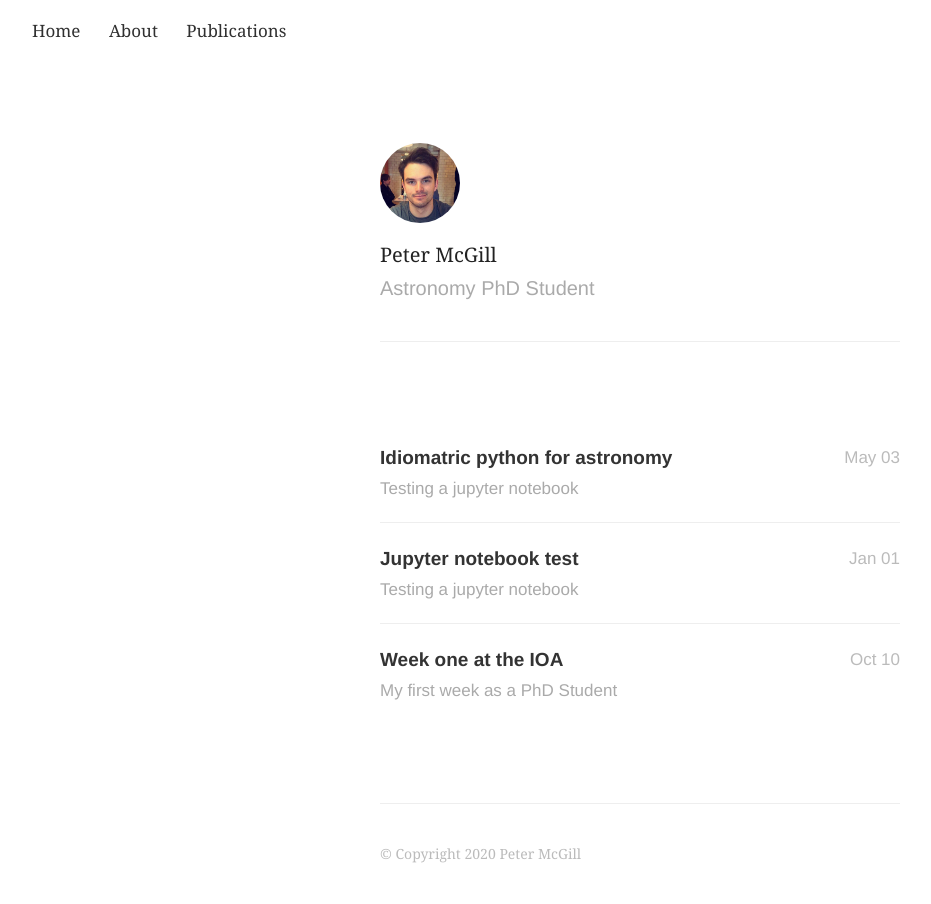
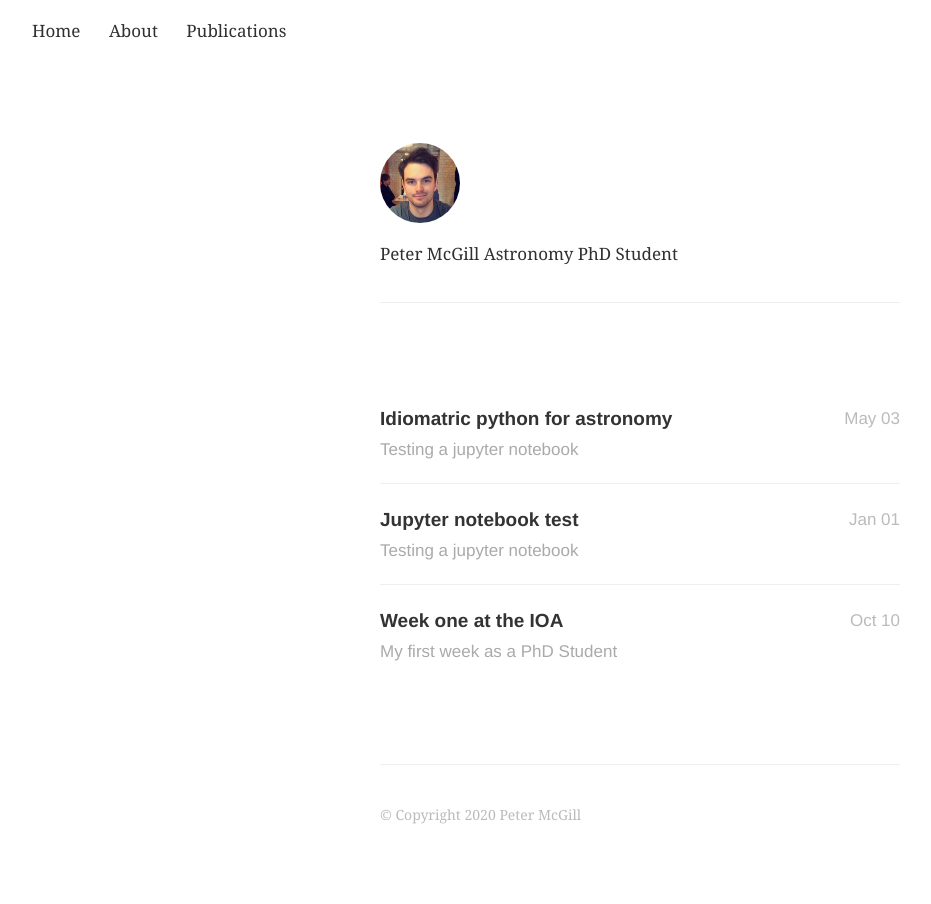
Before and after one commit to astrophpeter/astrophpeter.github.io, a Jekyll site: the page built from index.html, in a window 1280 px wide. Shown: the whole page, without its empty margins (0-931 px from the left). Built offline with Jekyll 4.4.1, drawn with Linux system fonts in a browser that asks for light colours; nearby versions of some CDN libraries; the list of posts is cut into pages by our own code.

Commit message:
Update profile.html

```diff
--- a/_includes/profile.html
+++ b/_includes/profile.html
@@ -8,8 +8,13 @@
         {% else %}
             <img id="avatar" src="{{ "/" | relative_url  }}assets/images/avatar.jpg"/>
         {% endif %}
-            <h1>{{ site.author }}</h1>
-            <h2>{{ site.description }}</h2>
+            <div>
+                <span class="dark">{{ site.author }}</span>
+                <span>{{ site.description }}</span>
+            </div>
+            <!--<h1>{{ site.author }}</h1>
+            <h2>{{ site.description }}</h2>-->
+
         </header>
     </section>
 </div>
```
